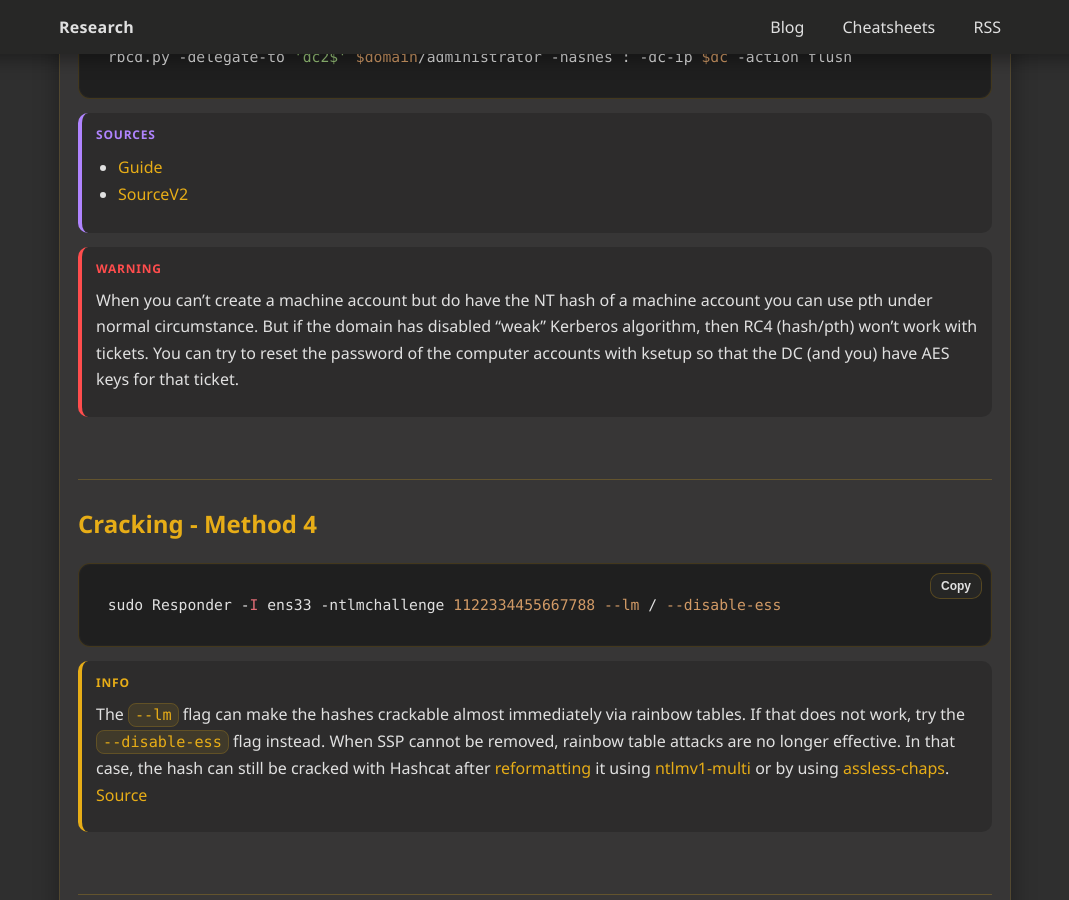
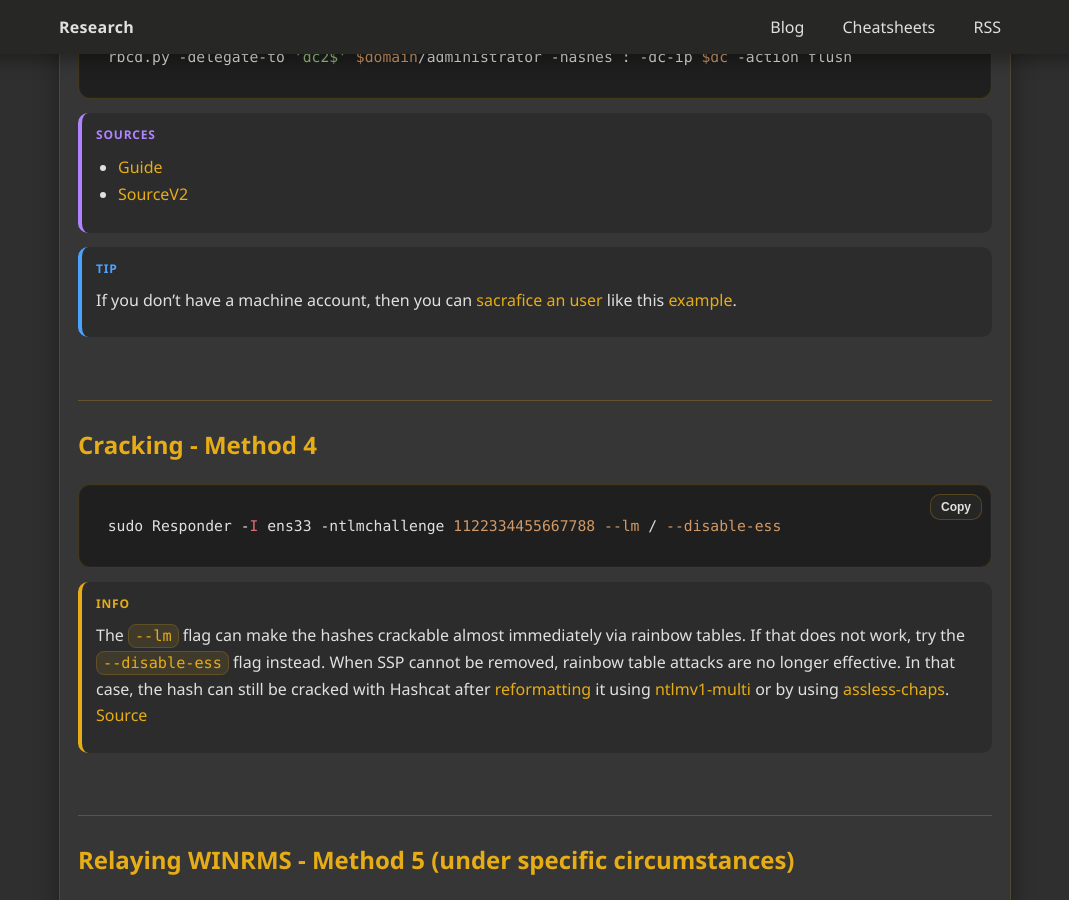
Before and after one commit to E1A/Blog, a Jekyll site: the page built from _cheatsheets/NTLMv1.md, in a window 1280 px wide and 900 px high, scrolled down 2458 px. Shown: the whole window, without its empty margins (105-1174 px from the left). Built offline with Jekyll 4.4.1, drawn with Linux system fonts in a browser that asks for light colours; nearby versions of some CDN libraries.

Commit message:
Added new information in the NTLMv1 cheatsheet

```diff
--- a/_cheatsheets/NTLMv1.md
+++ b/_cheatsheets/NTLMv1.md
@@ -89,8 +89,8 @@ rbcd.py -delegate-to 'dc2$' $domain/administrator -hashes : -dc-ip $dc -action f
 >- [Guide](https://medium.com/@offsecdeer/ntlmv1-domain-compromise-9bd8dd7e9891#:~:text=on%20domain%20escalation.-,DC%20Relay,-If%20we%20can)
 >- [SourceV2](https://trustedsec.com/blog/practical-attacks-against-ntlmv1)
 
->[!warning]
->When you can't create a machine account but do have the NT hash of a machine account you can use pth under normal circumstance. But if the domain has disabled “weak” Kerberos algorithm, then RC4 (hash/pth) won't work with tickets. You can try to reset the password of the computer accounts with ksetup so that the DC (and you) have AES keys for that ticket.
+>[!tip]
+>If you don't have a machine account, then you can [sacrafice an user](https://www.thehacker.recipes/ad/movement/kerberos/delegations/rbcd#rbcd-on-spn-less-users) like this [example](https://github.com/mael91620/Barbhack-2025-AD-writeup?tab=readme-ov-file#flag4---first-hard-challenge---ntlmv1-relay-to-ldap-and-spn-less-rbcd).
 
 &nbsp;
 
```
